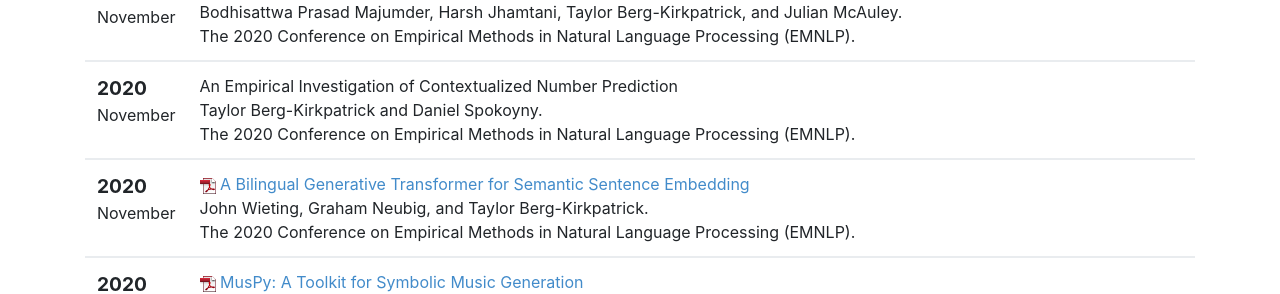
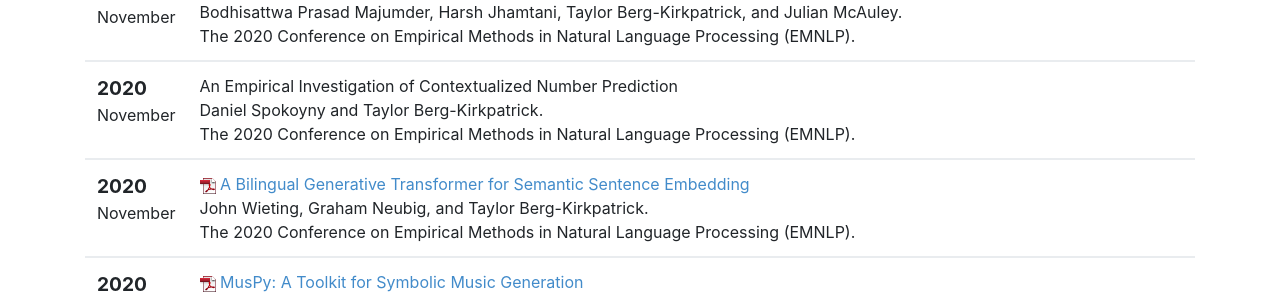
Before and after one commit to icebergnlp/icebergnlp.github.io, a Jekyll site: the page built from publications.html, in a window 1280 px wide and 900 px high. Shown: the part 344-638 px from the top of the window. Built offline with Jekyll 4.4.1, drawn with Linux system fonts in a browser that asks for light colours.

```diff
--- a/_includes/pubs.html
+++ b/_includes/pubs.html
@@ -58,7 +58,7 @@
                     An Empirical Investigation of Contextualized Number Prediction
                 </span><br />
                 <span class="authors">
-                    Taylor Berg-Kirkpatrick and Daniel Spokoyny.
+                    Daniel Spokoyny and Taylor Berg-Kirkpatrick.
                 </span><br />
                 <span class="venuetype"></span><span class="venue">The 2020 Conference on Empirical Methods in Natural Language Processing (EMNLP)</span>.
                 <br />
```
